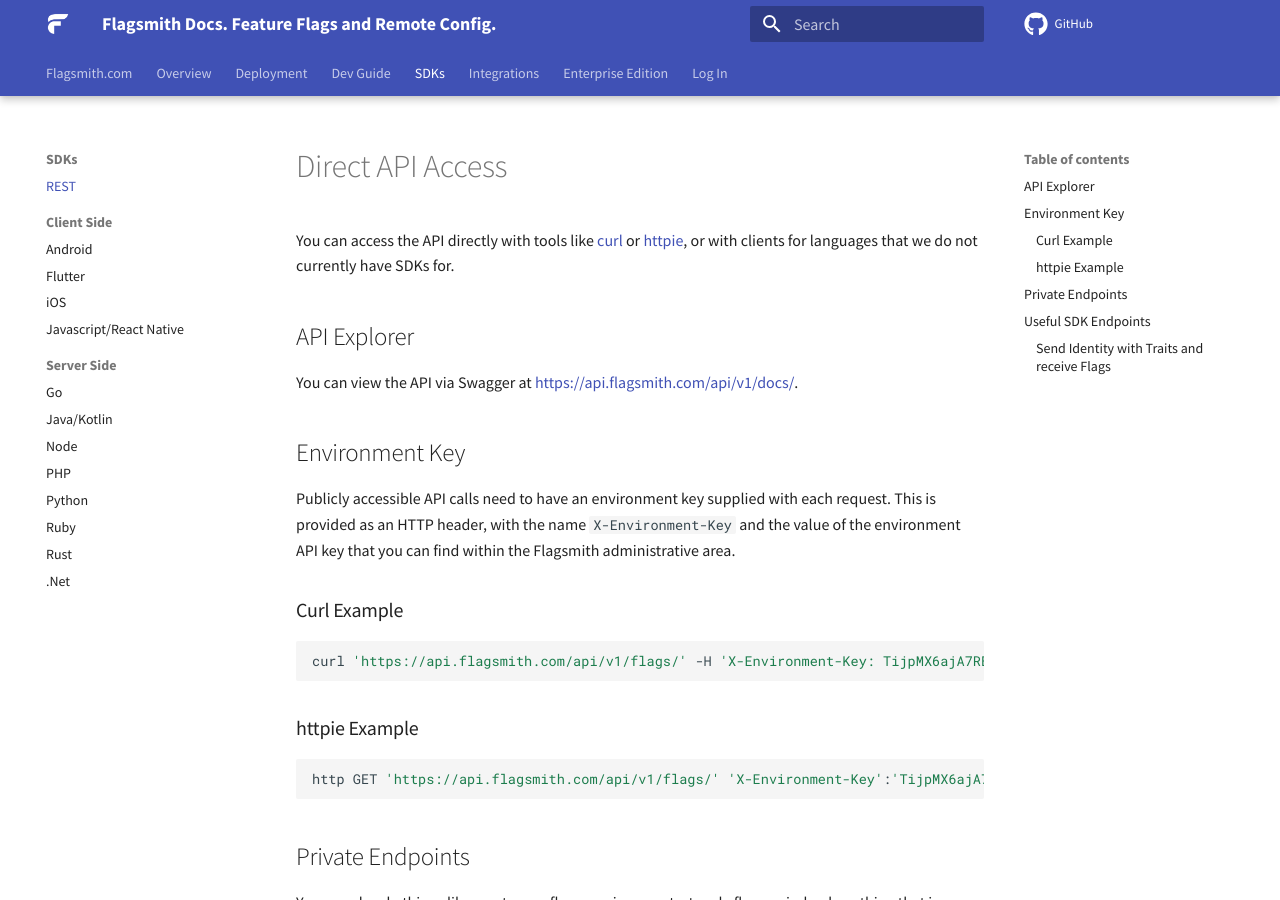
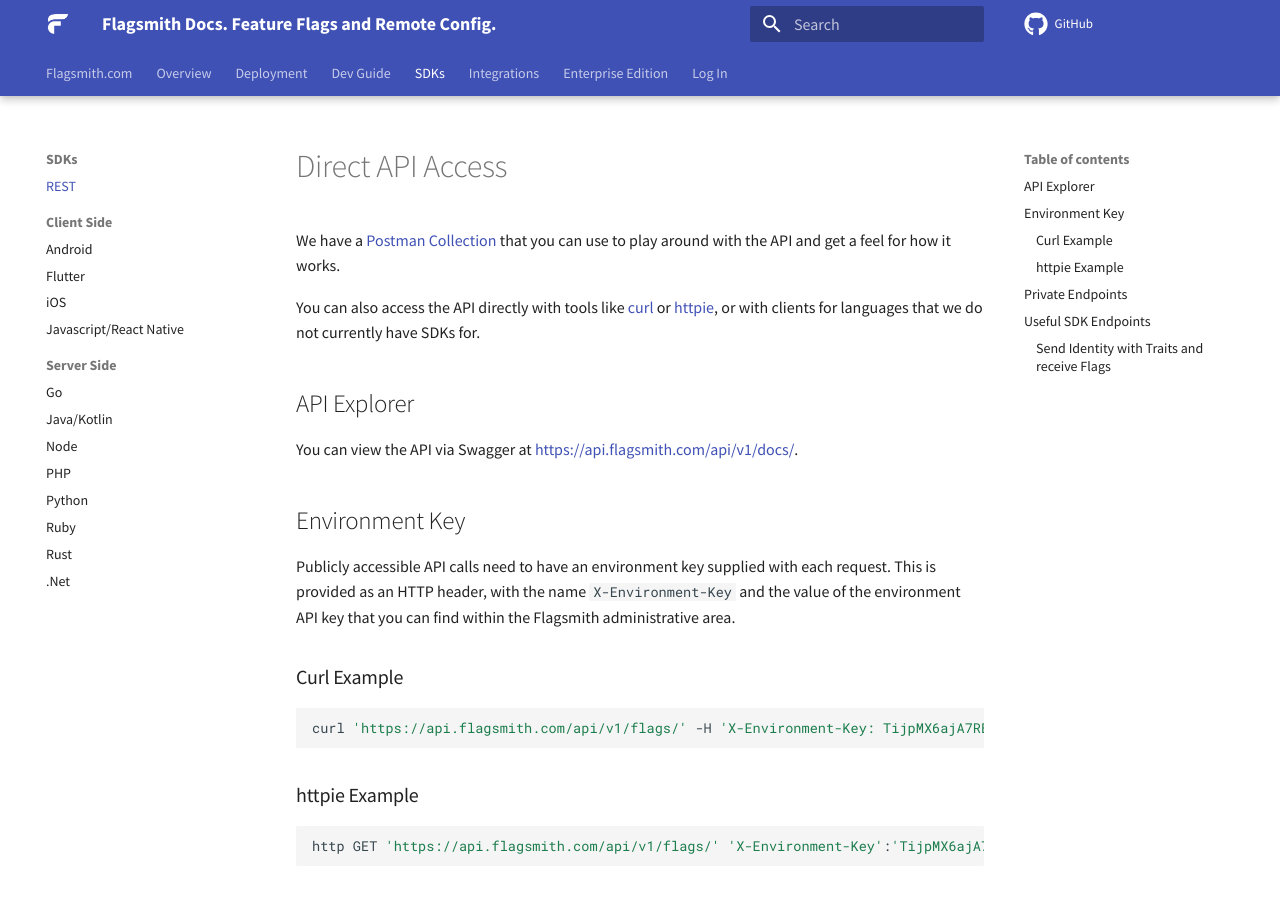
Before and after one commit to Flagsmith/flagsmith-docs, an MkDocs documentation site: the page built from docs/clients/rest.md, in a window 1280 px wide and 900 px high. Built offline with MkDocs 1.6.1 and Material for MkDocs 9.7.7, drawn with Linux system fonts in a browser that asks for light colours; comment, search, counter and statistics services are not loaded.

Commit message:
Added postman link

```diff
--- a/docs/clients/rest.md
+++ b/docs/clients/rest.md
@@ -2,8 +2,11 @@ description: Manage your Feature Flags and Remote Config in your REST APIs.
 
 # Direct API Access
 
-You can access the API directly with tools like [curl](https://curl.haxx.se/) or [httpie](https://httpie.org/), or with
-clients for languages that we do not currently have SDKs for.
+We have a [Postman Collection](https://www.postman.com/flagsmith/workspace/flagsmith/overview) that you can use to play
+around with the API and get a feel for how it works.
+
+You can also access the API directly with tools like [curl](https://curl.haxx.se/) or [httpie](https://httpie.org/), or
+with clients for languages that we do not currently have SDKs for.
 
 ## API Explorer
 
```
